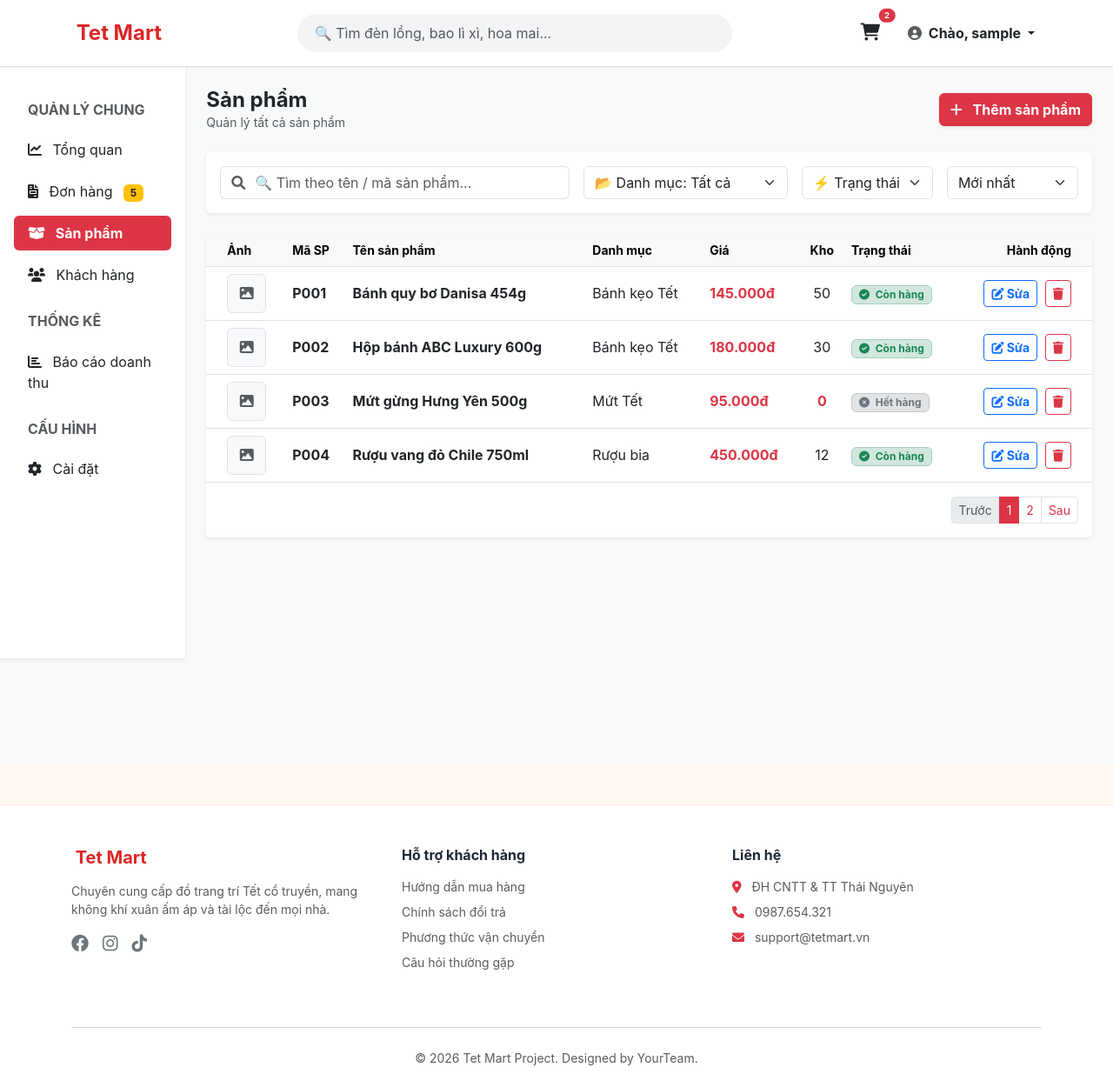
After one commit to sonle-dev/TetMart-Core, a Django app: page /dashboard/products/ in a window 1280 px wide. The commit adds this page. Shown: the whole page at 87% size. Run offline with Django 5.2, Linux system fonts and the light colour scheme; the visitor is signed in with stand-in values (Sample User, id 1).

Commit message:
feat: hoan thien giao dien chuc nang quan ly san pham (CRUD)

```diff
--- a/apps/core/urls.py
+++ b/apps/core/urls.py
@@ -9,7 +9,8 @@ from .views import (
     product_detail,
     login_view,
     register_view,
-    logout_view
+    logout_view,
+
 )
 
 # ---------------------------------------------------------
@@ -20,7 +21,11 @@ from apps.dashboard.views import (
     dashboard_view,
     report_view,
     order_list_view,
-    order_detail_view  # ✅ Đã chuyển hàm này về đúng chỗ (Hết lỗi Import)
+    order_detail_view,
+    product_list_view,
+    product_edit_view,
+    product_delete_view,
+    product_create_view,
 )
 
 app_name = 'core'
@@ -45,4 +50,12 @@ urlpatterns = [
 
     # Chi tiết đơn hàng (Xem & Sửa)
     path('dashboard/orders/<str:order_id>/', order_detail_view, name='order_detail'),
+
+    path('dashboard/products/', product_list_view, name='products'),
+
+    path('dashboard/products/edit/<int:product_id>/', product_edit_view, name='product_edit'),
+
+    path('dashboard/products/delete/<int:product_id>/', product_delete_view, name='product_delete'),
+
+    path('dashboard/products/create/', product_create_view, name='product_create'),
 ]
--- a/apps/dashboard/views.py
+++ b/apps/dashboard/views.py
@@ -1,35 +1,41 @@
 import json
-from django.shortcuts import render
+from django.shortcuts import render, redirect  # 👈 Đã thêm redirect
 from django.contrib.auth.decorators import login_required
+
+# =========================================================
+# 1. NHÓM DASHBOARD & BÁO CÁO
+# =========================================================
+
 @login_required(login_url='core:login')
 def dashboard_view(request):
-    # Dữ liệu giả lập (Mock Data) cập nhật mới
+    """Trang chủ Dashboard - Tổng quan"""
     context = {
-        'revenue': '45.200.000',      # Doanh thu (Đã đổi số mới)
-        'count_new': 12,              # Số đơn mới
-        'count_processing': 8,        # Số đơn chờ xử lý
-        'count_shipping': 5,          # Số đơn đang giao
-        'count_completed': 45,        # Số đơn hoàn thành
-        'count_cancelled': 3,         # Số đơn đã hủy
-
-        # Thêm biến này để bảng danh sách bên dưới không bị lỗi
-        'total_orders': 150,
-        'total_products': 48
+        'revenue': '45.200.000',      # Doanh thu
+        'count_new': 12,              # Đơn mới
+        'count_processing': 8,        # Chờ xử lý
+        'count_shipping': 5,          # Đang giao
+        'count_completed': 45,        # Hoàn thành
+        'count_cancelled': 3,         # Đã hủy
+        'total_orders': 150,          # Tổng đơn (cho bảng)
+        'total_products': 48          # Tổng sản phẩm
     }
     return render(request, 'dashboard.html', context)
+
 @login_required(login_url='core:login')
 def report_view(request):
-    # 1. Dữ liệu cho Biểu đồ (Doanh thu 7 ngày gần nhất)
+    """Trang Báo cáo doanh thu & Biểu đồ"""
+
+    # 1. Dữ liệu Biểu đồ (7 ngày gần nhất)
     chart_labels = ["30/12", "31/12", "01/01", "02/01", "03/01", "04/01", "05/01"]
     chart_data = [4200000, 5100000, 6800000, 5900000, 7200000, 6500000, 8600000]
 
-    # 2. Dữ liệu Top sản phẩm bán chạy
+    # 2. Top sản phẩm bán chạy
     top_products = [
         {'id': 1, 'name': 'Bánh quy bơ Danisa 454g', 'sold': 45, 'revenue': '6.525.000'},
         {'id': 2, 'name': 'Rượu vang đỏ Chile 750ml', 'sold': 38, 'revenue': '17.100.000'},
         {'id': 3, 'name': 'Hộp bánh ABC Luxury 600g', 'sold': 32, 'revenue': '5.760.000'},
         {'id': 4, 'name': 'Hạt điều rang muối 500g', 'sold': 28, 'revenue': '6.160.000'},
-        {'id': 5, 'name': 'Bia Heineken lon 330ml (lốc 6)', 'sold': 25, 'revenue': '1.625.000'},
+        {'id': 5, 'name': 'Bia Heineken lon 330ml', 'sold': 25, 'revenue': '1.625.000'},
     ]
 
     context = {
@@ -37,69 +43,37 @@ def report_view(request):
         'total_orders': 7,
         'cancel_rate': '14.3',
         'top_products': top_products,
-        # Chuyển dữ liệu Python sang JSON để JavaScript đọc được
         'chart_labels_json': json.dumps(chart_labels),
         'chart_data_json': json.dumps(chart_data),
     }
     return render(request, 'dashboard/report.html', context)
 
+
+# =========================================================
+# 2. NHÓM QUẢN LÝ ĐƠN HÀNG (ORDERS)
+# =========================================================
+
 @login_required(login_url='core:login')
 def order_list_view(request):
-    # Dữ liệu giả lập danh sách đơn hàng
+    """Danh sách tất cả đơn hàng"""
     orders = [
-        {
-            'id': 'DH001',
-            'customer': 'Nguyễn Văn An',
-            'phone': '0901234567',
-            'address': '123 Nguyễn Trãi, Thanh Xuân, Hà Nội',
-            'total': '1.250.000đ',
-            'status': 'pending', # Chờ xử lý
-            'date': '05/01/2026'
-        },
-        {
-            'id': 'DH002',
-            'customer': 'Trần Thị Bình',
-            'phone': '0912345678',
-            'address': '456 Láng Hạ, Đống Đa, Hà Nội',
-            'total': '645.000đ',
-            'status': 'pending',
-            'date': '05/01/2026'
-        },
-        {
-            'id': 'DH003',
-            'customer': 'Lê Văn Cường',
-            'phone': '0923456789',
-            'address': '789 Giảng Võ, Ba Đình, Hà Nội',
-            'total': '580.000đ',
-            'status': 'shipping', # Đang giao
-            'date': '04/01/2026'
-        },
-        {
-            'id': 'DH004',
-            'customer': 'Phạm Thu Hà',
-            'phone': '0934567890',
-            'address': '12 Hàng Bài, Hoàn Kiếm, Hà Nội',
-            'total': '2.100.000đ',
-            'status': 'completed', # Hoàn thành
-            'date': '03/01/2026'
-        },
+        {'id': 'DH001', 'customer': 'Nguyễn Văn An', 'phone': '0901234567', 'address': '123 Nguyễn Trãi, HN', 'total': '1.250.000đ', 'status': 'pending', 'date': '05/01/2026'},
+        {'id': 'DH002', 'customer': 'Trần Thị Bình', 'phone': '0912345678', 'address': '456 Láng Hạ, HN', 'total': '645.000đ', 'status': 'pending', 'date': '05/01/2026'},
+        {'id': 'DH003', 'customer': 'Lê Văn Cường', 'phone': '0923456789', 'address': '789 Giảng Võ, HN', 'total': '580.000đ', 'status': 'shipping', 'date': '04/01/2026'},
+        {'id': 'DH004', 'customer': 'Phạm Thu Hà', 'phone': '0934567890', 'address': '12 Hàng Bài, HN', 'total': '2.100.000đ', 'status': 'completed', 'date': '03/01/2026'},
     ]
+    return render(request, 'dashboard/orders.html', {'orders': orders})
 
-    context = {
-        'orders': orders
-    }
-    return render(request, 'dashboard/orders.html', context)
-# 👇 Thêm hàm này vào cuối file apps/dashboard/views.py
 @login_required(login_url='core:login')
 def order_detail_view(request, order_id):
-    # Dữ liệu giả lập cho 1 đơn hàng cụ thể
+    """Chi tiết một đơn hàng cụ thể"""
     order = {
         'id': order_id,
         'customer': 'Nguyễn Văn An',
         'phone': '0901234567',
         'address': '123 Nguyễn Trãi, Thanh Xuân, Hà Nội',
         'note': 'Giao trước 10h sáng',
-        'status': 'pending', # Đang chờ xử lý
+        'status': 'pending',
         'created_at': '05/01/2026',
         'items': [
             {'name': 'Bánh quy bơ Danisa 454g', 'quantity': 2, 'price': '145.000đ', 'total': '290.000đ'},
@@ -108,8 +82,49 @@ def order_detail_view(request, order_id):
         ],
         'total_money': '1.410.000đ'
     }
+    return render(request, 'dashboard/order_detail.html', {'order': order})
 
-    context = {
-        'order': order
+
+# =========================================================
+# 3. NHÓM QUẢN LÝ SẢN PHẨM (PRODUCTS)
+# =========================================================
+
+@login_required(login_url='core:login')
+def product_list_view(request):
+    """Danh sách sản phẩm"""
+    products = [
+        {'id': 1, 'code': 'P001', 'name': 'Bánh quy bơ Danisa 454g', 'category': 'Bánh kẹo Tết', 'price': '145.000đ', 'stock': 50, 'status': 'active'},
+        {'id': 2, 'code': 'P002', 'name': 'Hộp bánh ABC Luxury 600g', 'category': 'Bánh kẹo Tết', 'price': '180.000đ', 'stock': 30, 'status': 'active'},
+        {'id': 3, 'code': 'P003', 'name': 'Mứt gừng Hưng Yên 500g', 'category': 'Mứt Tết', 'price': '95.000đ', 'stock': 0, 'status': 'inactive'},
+        {'id': 4, 'code': 'P004', 'name': 'Rượu vang đỏ Chile 750ml', 'category': 'Rượu bia', 'price': '450.000đ', 'stock': 12, 'status': 'active'},
+    ]
+    return render(request, 'dashboard/products.html', {'products': products})
+
+@login_required(login_url='core:login')
+def product_edit_view(request, product_id):
+    """Form chỉnh sửa sản phẩm"""
+    product = {
+        'id': product_id,
+        'code': 'P001',
+        'name': 'Bánh quy bơ Danisa 454g',
+        'category': 'Bánh kẹo Tết',
+        'price': '145000',
+        'stock': 50,
+        'description': 'Bánh quy bơ nhập khẩu...',
+        'image': 'product.jpg'
     }
-    return render(request, 'dashboard/order_detail.html', context)
+    return render(request, 'dashboard/product_edit.html', {'product': product})
+
+@login_required(login_url='core:login')
+def product_delete_view(request, product_id):
+    """Xử lý xóa sản phẩm"""
+    # Logic xóa DB sẽ nằm ở đây: Product.objects.get(id=product_id).delete()
+
+    # Xóa xong quay lại danh sách
+    return redirect('core:products')
+@login_required(login_url='core:login')
+def product_create_view(request):
+    """Trang thêm sản phẩm mới"""
+    # Logic xử lý lưu dữ liệu (POST) sẽ viết sau
+    # Hiện tại chỉ hiển thị form trống
+    return render(request, 'dashboard/product_create.html')
--- /dev/null
+++ b/templates/dashboard/products.html
@@ -0,0 +1,163 @@
+{% extends 'base.html' %}
+{% load static %}
+
+{% block title %}Quản lý sản phẩm - Tet Mart{% endblock %}
+
+{% block content %}
+<div class="container-fluid bg-light" style="min-height: 100vh;">
+    <div class="row">
+
+        {% include 'includes/sidebar.html' with active_page='products' %}
+
+        <main class="col-md-9 ms-sm-auto col-lg-10 px-md-4 py-4">
+
+            <div class="d-flex justify-content-between align-items-center mb-4">
+                <div>
+                    <h4 class="fw-bold text-dark mb-0">Sản phẩm</h4>
+                    <p class="text-muted small mb-0">Quản lý tất cả sản phẩm</p>
+                </div>
+                <a href="{% url 'core:product_create' %}" class="btn btn-danger fw-bold shadow-sm">
+                    <i class="fas fa-plus me-2"></i> Thêm sản phẩm
+                </a>
+            </div>
+
+            <div class="card border-0 shadow-sm mb-4">
+                <div class="card-body">
+                    <div class="row g-3">
+                        <div class="col-md-5">
+                            <div class="input-group">
+                                <span class="input-group-text bg-white border-end-0"><i class="fas fa-search text-muted"></i></span>
+                                <input type="text" class="form-control border-start-0 ps-0" placeholder="🔍 Tìm theo tên / mã sản phẩm...">
+                            </div>
+                        </div>
+                        <div class="col-md-3">
+                            <select class="form-select">
+                                <option selected>📂 Danh mục: Tất cả</option>
+                                <option>Bánh kẹo Tết</option>
+                                <option>Rượu bia</option>
+                            </select>
+                        </div>
+                        <div class="col-md-2">
+                            <select class="form-select">
+                                <option selected>⚡ Trạng thái</option>
+                                <option>Còn hàng</option>
+                                <option>Hết hàng</option>
+                            </select>
+                        </div>
+                        <div class="col-md-2">
+                            <select class="form-select">
+                                <option selected>Mới nhất</option>
+                                <option>Giá tăng dần</option>
+                            </select>
+                        </div>
+                    </div>
+                </div>
+            </div>
+
+            <div class="card border-0 shadow-sm">
+                <div class="card-body p-0">
+                    <div class="table-responsive">
+                        <table class="table table-hover align-middle mb-0">
+                            <thead class="table-light text-secondary small">
+                                <tr>
+                                    <th class="ps-4">Ảnh</th>
+                                    <th>Mã SP</th>
+                                    <th>Tên sản phẩm</th>
+                                    <th>Danh mục</th>
+                                    <th>Giá</th>
+                                    <th class="text-center">Kho</th>
+                                    <th>Trạng thái</th>
+                                    <th class="text-end pe-4">Hành động</th>
+                                </tr>
+                            </thead>
+                            <tbody>
+                                {% for p in products %}
+                                <tr>
+                                    <td class="ps-4">
+                                        <div class="bg-light rounded d-flex align-items-center justify-content-center text-muted border" style="width: 45px; height: 45px;">
+                                            <i class="fas fa-image"></i>
+                                        </div>
+                                    </td>
+                                    <td class="fw-bold text-dark">{{ p.code }}</td>
+                                    <td><div class="fw-bold">{{ p.name }}</div></td>
+                                    <td>{{ p.category }}</td>
+                                    <td class="fw-bold text-danger">{{ p.price }}</td>
+
+                                    <td class="text-center {% if p.stock == 0 %}text-danger fw-bold{% endif %}">
+                                        {{ p.stock }}
+                                    </td>
+
+                                    <td>
+                                        {% if p.status == 'active' %}
+                                            <span class="badge bg-success-subtle text-success px-2 py-1 rounded border border-success-subtle">
+                                                <i class="fas fa-check-circle me-1"></i> Còn hàng
+                                            </span>
+                                        {% else %}
+                                            <span class="badge bg-secondary-subtle text-secondary px-2 py-1 rounded border border-secondary-subtle">
+                                                <i class="fas fa-times-circle me-1"></i> Hết hàng
+                                            </span>
+                                        {% endif %}
+                                    </td>
+
+                                    <td class="text-end pe-4">
+                                        <a href="{% url 'core:product_edit' p.id %}" class="btn btn-sm btn-outline-primary fw-bold">
+                                            <i class="fas fa-edit"></i> Sửa
+                                        </a>
+
+                                        <button type="button" class="btn btn-sm btn-outline-danger ms-1"
+                                                data-bs-toggle="modal" data-bs-target="#deleteModal{{ p.id }}">
+                                            <i class="fas fa-trash"></i>
+                                        </button>
+                                    </td>
+                                </tr>
+
+                                <div class="modal fade" id="deleteModal{{ p.id }}" tabindex="-1" aria-hidden="true">
+                                    <div class="modal-dialog modal-dialog-centered">
+                                        <div class="modal-content border-0 shadow">
+                                            <div class="modal-header border-0 pb-0">
+                                                <h5 class="modal-title fw-bold">Xóa sản phẩm?</h5>
+                                                <button type="button" class="btn-close" data-bs-dismiss="modal" aria-label="Close"></button>
+                                            </div>
+                                            <div class="modal-body py-4">
+                                                Bạn có chắc chắn muốn xóa sản phẩm <br>
+                                                <strong class="text-danger">{{ p.name }}</strong> không?
+                                            </div>
+                                            <div class="modal-footer border-0 pt-0">
+                                                <button type="button" class="btn btn-light" data-bs-dismiss="modal">Hủy</button>
+                                                <a href="{% url 'core:product_delete' p.id %}" class="btn btn-danger fw-bold">Xóa ngay</a>
+                                            </div>
+                                        </div>
+                                    </div>
+                                </div>
+                                {% endfor %}
+                            </tbody>
+                        </table>
+                    </div>
+                </div>
+
+                <div class="card-footer bg-white py-3 border-top-0 d-flex justify-content-end">
+                    <nav>
+                        <ul class="pagination pagination-sm mb-0">
+                            <li class="page-item disabled"><a class="page-link" href="#">Trước</a></li>
+                            <li class="page-item active"><a class="page-link bg-danger border-danger" href="#">1</a></li>
+                            <li class="page-item"><a class="page-link text-danger" href="#">2</a></li>
+                            <li class="page-item"><a class="page-link text-danger" href="#">Sau</a></li>
+                        </ul>
+                    </nav>
+                </div>
+            </div>
+
+        </main>
+    </div>
+</div>
+
+<style>
+    .hover-effect:hover {
+        background-color: #ffe5e5;
+        color: #d72323 !important;
+        font-weight: bold;
+    }
+    .bg-success-subtle { background-color: #d1e7dd !important; }
+    .bg-secondary-subtle { background-color: #e2e3e5 !important; }
+</style>
+{% endblock %}
--- /dev/null
+++ b/templates/includes/sidebar.html
@@ -0,0 +1,60 @@
+<nav class="col-md-3 col-lg-2 d-md-block bg-white sidebar collapse shadow-sm p-3" style="min-height: 85vh;">
+    <div class="position-sticky pt-3">
+
+        <h6 class="sidebar-heading d-flex justify-content-between align-items-center px-3 mt-2 mb-3 text-muted text-uppercase fw-bold">
+            <span>Quản lý chung</span>
+        </h6>
+        <ul class="nav flex-column gap-2">
+            <li class="nav-item">
+                <a class="nav-link {% if active_page == 'dashboard' %}active text-white bg-danger rounded fw-bold{% else %}text-dark hover-effect{% endif %}"
+                   href="{% url 'core:dashboard' %}">
+                    <i class="fas fa-chart-line me-2"></i> Tổng quan
+                </a>
+            </li>
+
+            <li class="nav-item">
+                <a class="nav-link {% if active_page == 'orders' %}active text-white bg-danger rounded fw-bold{% else %}text-dark hover-effect{% endif %}"
+                   href="{% url 'core:orders' %}">
+                    <i class="fas fa-file-invoice me-2"></i> Đơn hàng
+                    {% if active_page != 'orders' %}<span class="badge bg-warning text-dark ms-2">5</span>{% endif %}
+                </a>
+            </li>
+
+            <li class="nav-item">
+                <a class="nav-link {% if active_page == 'products' %}active text-white bg-danger rounded fw-bold{% else %}text-dark hover-effect{% endif %}"
+                   href="{% url 'core:products' %}">
+                    <i class="fas fa-box-open me-2"></i> Sản phẩm
+                </a>
+            </li>
+
+            <li class="nav-item">
+                <a class="nav-link text-dark hover-effect" href="#">
+                    <i class="fas fa-users me-2"></i> Khách hàng
+                </a>
+            </li>
+        </ul>
+
+        <h6 class="sidebar-heading d-flex justify-content-between align-items-center px-3 mt-4 mb-3 text-muted text-uppercase fw-bold">
+            <span>Thống kê</span>
+        </h6>
+        <ul class="nav flex-column gap-2">
+            <li class="nav-item">
+                <a class="nav-link {% if active_page == 'reports' %}active text-white bg-danger rounded fw-bold{% else %}text-dark hover-effect{% endif %}"
+                   href="{% url 'core:reports' %}">
+                    <i class="fas fa-chart-bar me-2"></i> Báo cáo doanh thu
+                </a>
+            </li>
+        </ul>
+
+        <h6 class="sidebar-heading d-flex justify-content-between align-items-center px-3 mt-4 mb-3 text-muted text-uppercase fw-bold">
+            <span>Cấu hình</span>
+        </h6>
+        <ul class="nav flex-column gap-2">
+            <li class="nav-item">
+                <a class="nav-link text-dark hover-effect" href="#">
+                    <i class="fas fa-cog me-2"></i> Cài đặt
+                </a>
+            </li>
+        </ul>
+    </div>
+</nav>
```
Also changed, not shown: templates/dashboard.html (+1 -58 lines), templates/dashboard/orders.html (+2 -54 lines), templates/dashboard/product_create.html (added, +79 -0 lines), templates/dashboard/product_edit.html (added, +76 -0 lines).
